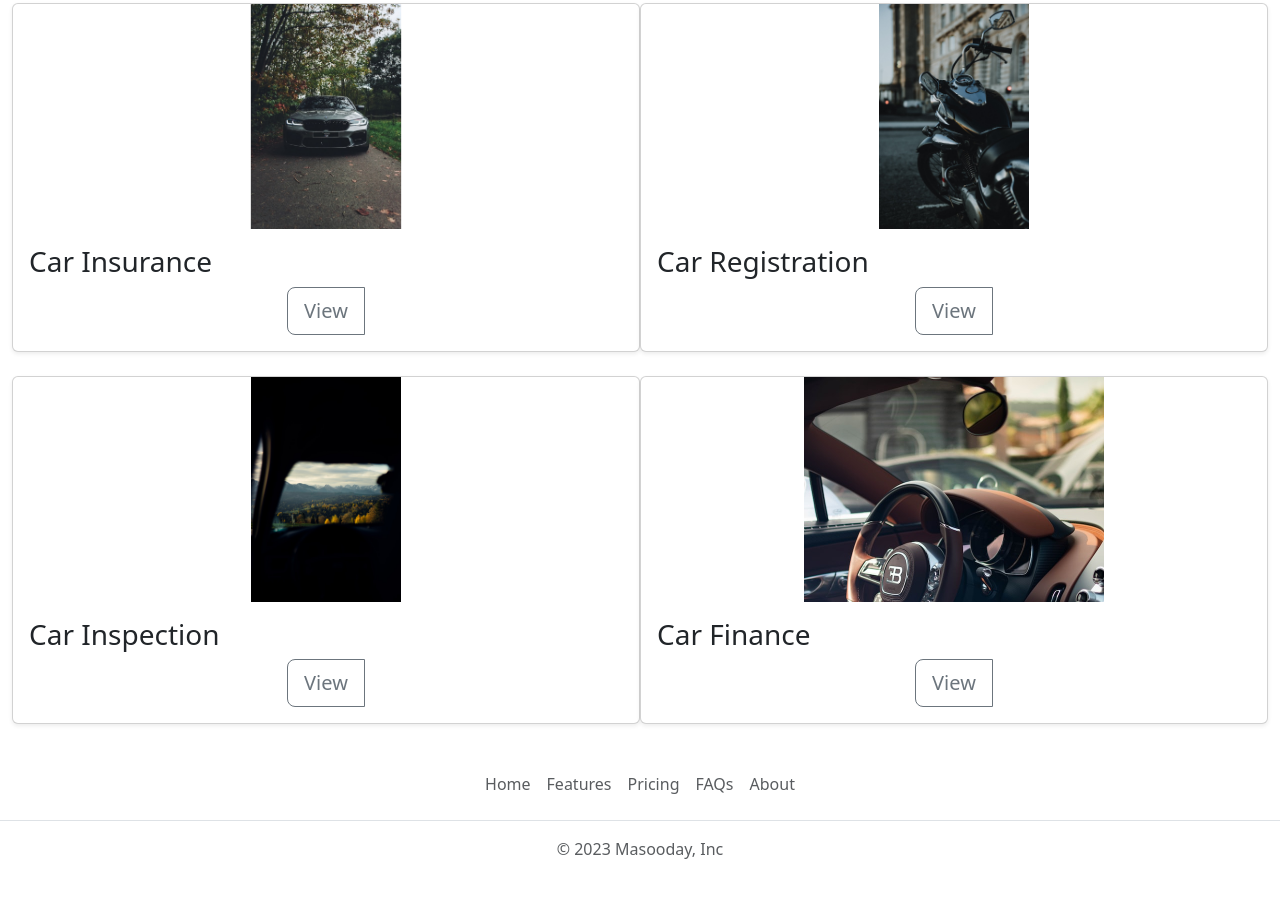
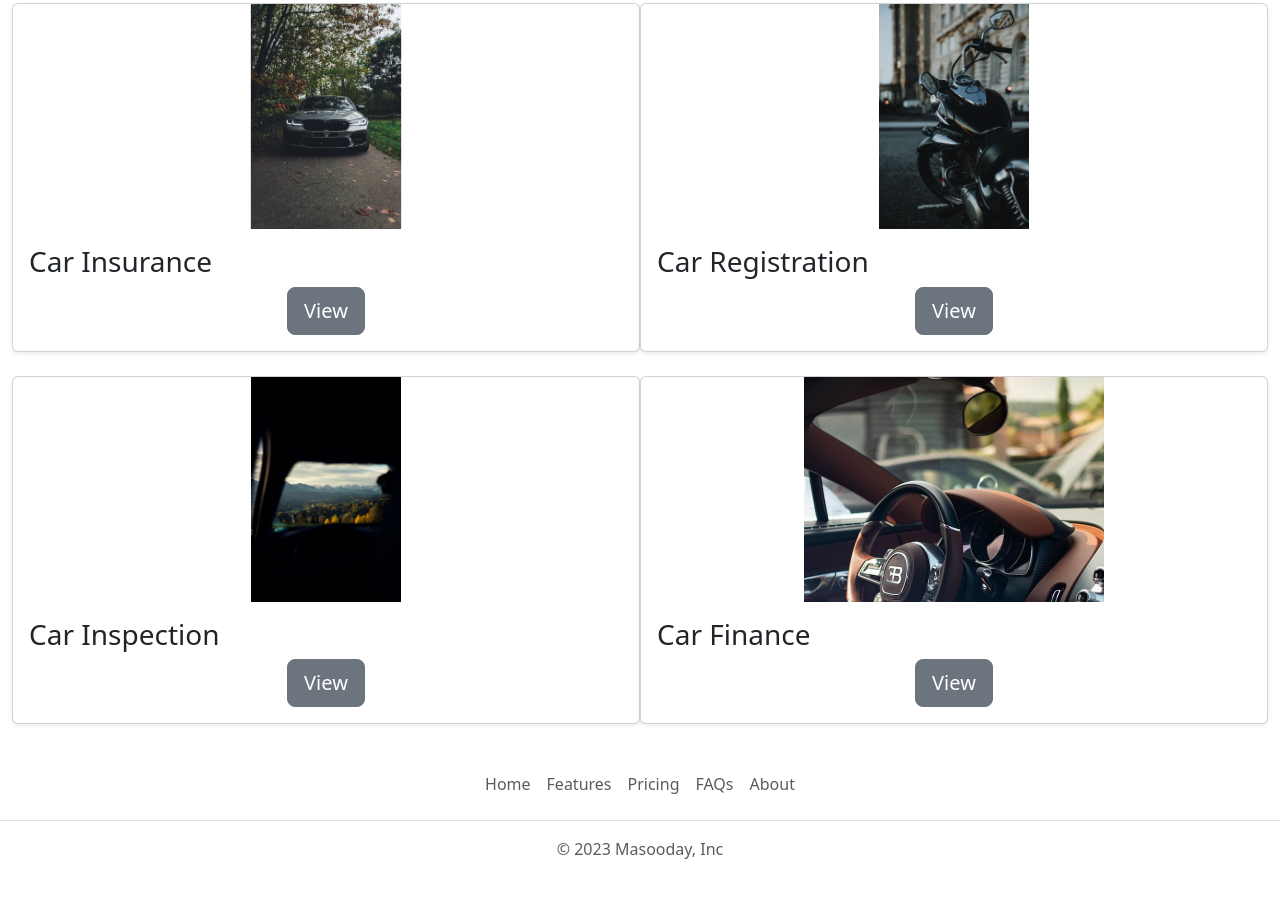
Before and after one commit to Masoodaykhan/Masooday-s-Car-Culture, a plain HTML site: page index.html in a window 1280 px wide. Shown: the part 1037-1934 px from the top of the page. Drawn offline with nearby package versions, Linux system fonts and the light colour scheme.

Commit message:
Add files via upload

```diff
--- a/index.html
+++ b/index.html
@@ -218,8 +218,8 @@
         <div class="card-body justify-content-center align-items-center">
           <h3 class="card-text">Car Insurance</h3>
           <div class="d-flex justify-content-center align-items-center">
-            <div class="btn-group">
-              <button type="button" class="btn btn-lg btn-outline-secondary" data-bs-toggle="modal"
+
+              <button type="button" class="btn btn-lg btn-secondary" data-bs-toggle="modal"
                 data-bs-target="#exampleModalv1">
                 View
               </button>
@@ -293,7 +293,7 @@
                   </div>
                 </div>
               </div>
-            </div>
+
           </div>
         </div>
       </div>
@@ -312,8 +312,8 @@
         <div class="card-body">
           <h3 class="card-text">Car Registration</h3>
           <div class="d-flex justify-content-center align-items-center">
-            <div class="btn-group">
-              <button type="button" class="btn btn-lg btn-outline-secondary" data-bs-toggle="modal"
+
+              <button type="button" class="btn btn-lg btn-secondary" data-bs-toggle="modal"
                 data-bs-target="#exampleModalv2">
                 View
               </button>
@@ -375,7 +375,6 @@
                   </div>
                 </div>
               </div>
-            </div>
           </div>
         </div>
       </div>
@@ -395,17 +394,16 @@
             height="225" xmlns="http://www.w3.org/2000/svg" role="img" aria-label="Placeholder: Thumbnail"
             preserveAspectRatio="xMidYMid slice" focusable="false">
             <title>Placeholder</title>
-            <image href="card3.jpg" width="100%" height="100%" />
+            <image href="card3.jpg" width="100%" height="100%">
           </svg>
         </a>
 
         <div class="card-body justify-content-center align-items-center">
           <h3 class="card-text">Car Inspection</h3>
           <div class="d-flex justify-content-center align-items-center">
-            <div class="btn-group">
               <!-- <button type="button" class="btn btn-lg btn-outline-secondary">View</button> -->
               <!-- Button trigger modal -->
-              <button type="button" class="btn btn-lg btn-outline-secondary" data-bs-toggle="modal"
+              <button type="button" class="btn btn-lg btn-secondary" data-bs-toggle="modal"
                 data-bs-target="#exampleModalv3">
                 View
               </button>
@@ -493,7 +491,6 @@
                     </div>
                   </div>
                 </div>
-              </div>
             </div>
           </div>
         </div>
@@ -513,8 +510,7 @@
         <div class="card-body">
           <h3 class="card-text">Car Finance</h3>
           <div class="d-flex justify-content-center align-items-center">
-            <div class="btn-group">
-              <button type="button" class="btn btn-lg btn-outline-secondary" data-bs-toggle="modal"
+              <button type="button" class="btn btn-lg btn-secondary" data-bs-toggle="modal"
                 data-bs-target="#exampleModalv4">
                 View
               </button>
@@ -566,7 +562,6 @@
                     </div>
                   </div>
                 </div>
-              </div>
 
             </div>
           </div>
```
